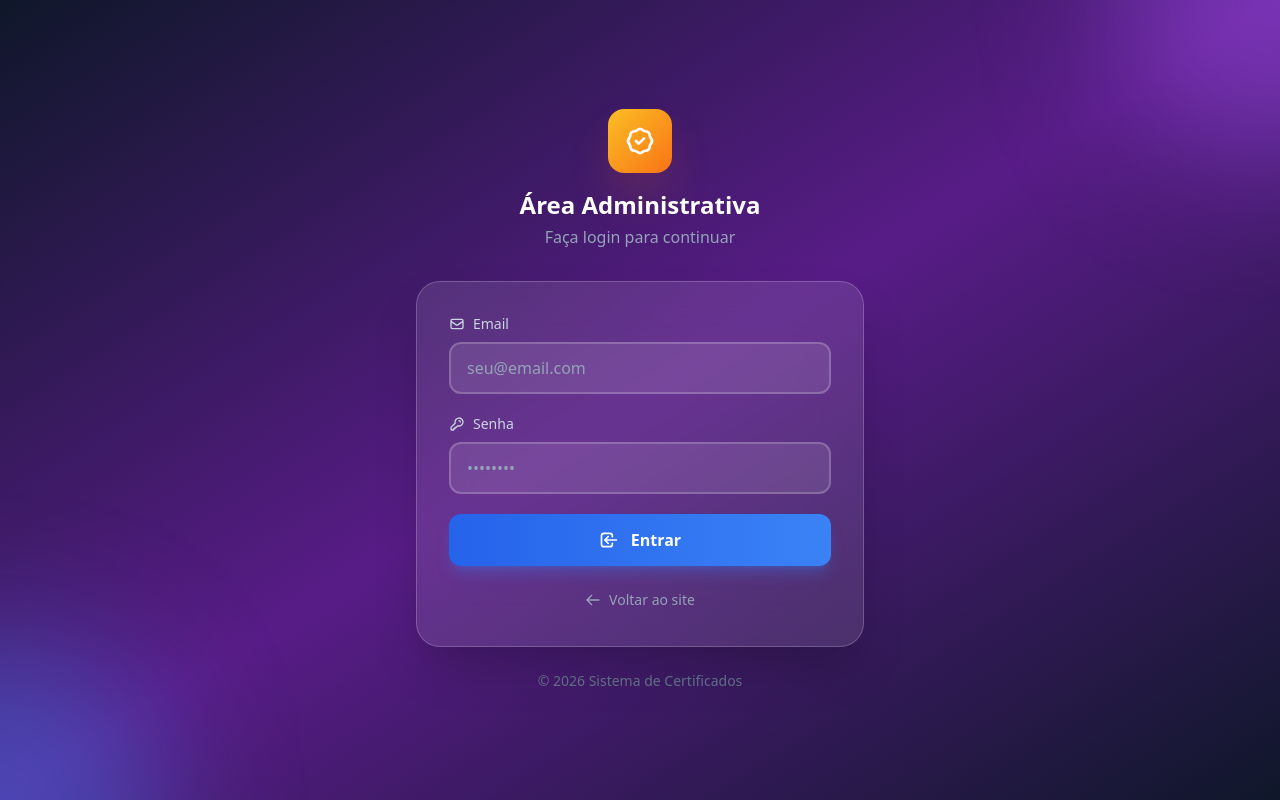
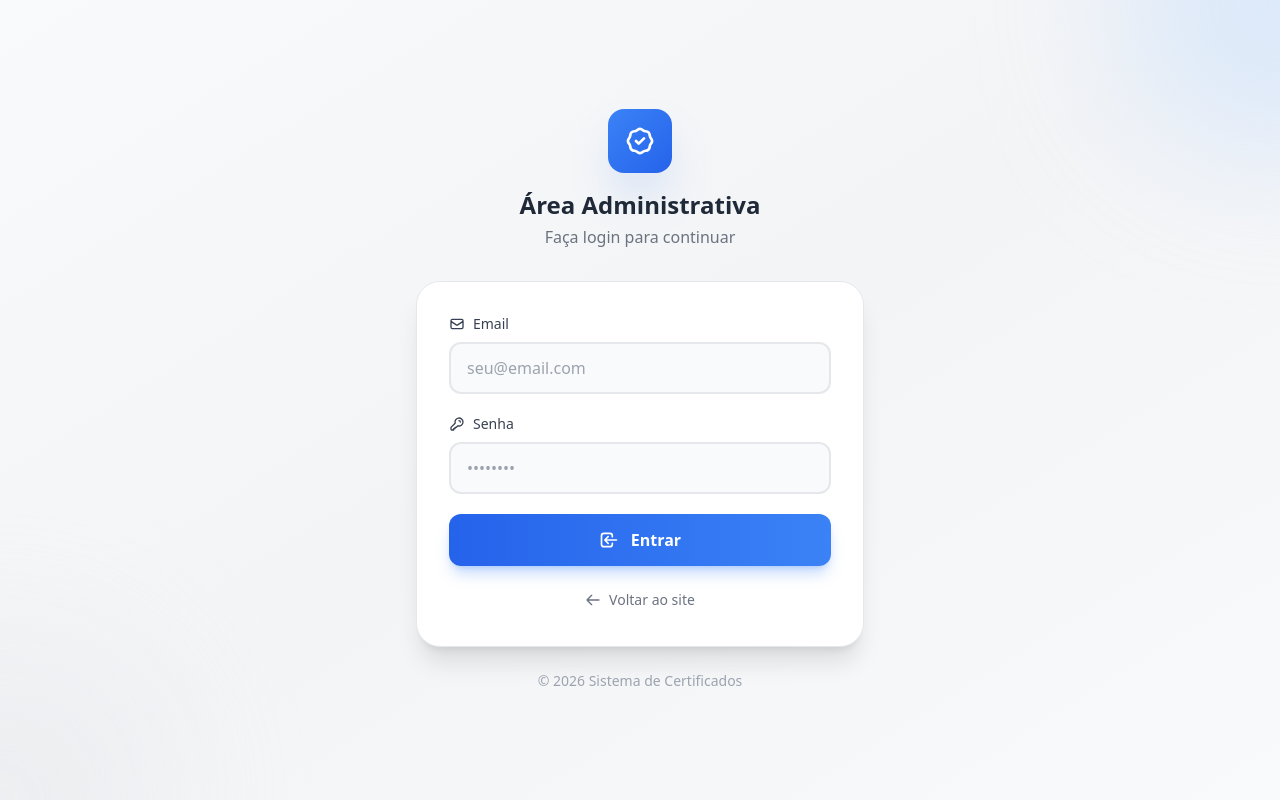
Before and after one commit to adeniltondev/SITECERTIFICADO, a PHP site: page /admin/login.php in a window 1280 px wide. Run offline with PHP 8.4, Linux system fonts and the light colour scheme; some libraries are stand-ins or nearby versions.

Commit message:
Update login.php

```diff
--- a/admin/login.php
+++ b/admin/login.php
@@ -55,39 +55,39 @@ if ($_SERVER['REQUEST_METHOD'] === 'POST') {
         }
     </script>
 </head>
-<body class="min-h-screen bg-gradient-to-br from-slate-900 via-purple-900 to-slate-900 flex items-center justify-center p-4">
+<body class="min-h-screen bg-gradient-to-br from-gray-50 via-gray-100 to-gray-50 flex items-center justify-center p-4">
     <!-- Background Effects -->
     <div class="fixed inset-0 overflow-hidden pointer-events-none">
-        <div class="absolute -top-40 -right-40 w-80 h-80 bg-purple-500 rounded-full mix-blend-multiply filter blur-3xl opacity-20 animate-pulse"></div>
-        <div class="absolute -bottom-40 -left-40 w-80 h-80 bg-blue-500 rounded-full mix-blend-multiply filter blur-3xl opacity-20 animate-pulse"></div>
+        <div class="absolute -top-40 -right-40 w-80 h-80 bg-primary-200 rounded-full mix-blend-multiply filter blur-3xl opacity-30 animate-pulse"></div>
+        <div class="absolute -bottom-40 -left-40 w-80 h-80 bg-gray-200 rounded-full mix-blend-multiply filter blur-3xl opacity-30 animate-pulse"></div>
     </div>
 
     <div class="relative z-10 w-full max-w-md">
         <!-- Logo -->
         <div class="text-center mb-8">
-            <div class="inline-flex items-center justify-center w-16 h-16 bg-gradient-to-br from-amber-400 to-orange-500 rounded-2xl shadow-2xl shadow-orange-500/30 mb-4">
+            <div class="inline-flex items-center justify-center w-16 h-16 bg-gradient-to-br from-primary-500 to-primary-600 rounded-2xl shadow-2xl shadow-primary-500/30 mb-4">
                 <svg xmlns="http://www.w3.org/2000/svg" class="w-8 h-8 text-white" fill="none" viewBox="0 0 24 24" stroke="currentColor" stroke-width="2">
                     <path stroke-linecap="round" stroke-linejoin="round" d="M9 12l2 2 4-4M7.835 4.697a3.42 3.42 0 001.946-.806 3.42 3.42 0 014.438 0 3.42 3.42 0 001.946.806 3.42 3.42 0 013.138 3.138 3.42 3.42 0 00.806 1.946 3.42 3.42 0 010 4.438 3.42 3.42 0 00-.806 1.946 3.42 3.42 0 01-3.138 3.138 3.42 3.42 0 00-1.946.806 3.42 3.42 0 01-4.438 0 3.42 3.42 0 00-1.946-.806 3.42 3.42 0 01-3.138-3.138 3.42 3.42 0 00-.806-1.946 3.42 3.42 0 010-4.438 3.42 3.42 0 00.806-1.946 3.42 3.42 0 013.138-3.138z" />
                 </svg>
             </div>
-            <h1 class="text-2xl font-bold text-white">Área Administrativa</h1>
-            <p class="text-slate-400 mt-1">Faça login para continuar</p>
+            <h1 class="text-2xl font-bold text-gray-800">Área Administrativa</h1>
+            <p class="text-gray-500 mt-1">Faça login para continuar</p>
         </div>
 
         <!-- Login Card -->
-        <div class="bg-white/10 backdrop-blur-xl rounded-3xl p-8 shadow-2xl border border-white/20">
+        <div class="bg-white rounded-3xl p-8 shadow-xl border border-gray-200">
             <?php if ($erro): ?>
-            <div class="mb-6 flex items-center gap-3 p-4 bg-red-500/10 border border-red-500/30 rounded-xl">
-                <svg xmlns="http://www.w3.org/2000/svg" class="w-5 h-5 text-red-400 flex-shrink-0" fill="none" viewBox="0 0 24 24" stroke="currentColor" stroke-width="2">
+            <div class="mb-6 flex items-center gap-3 p-4 bg-red-50 border border-red-200 rounded-xl">
+                <svg xmlns="http://www.w3.org/2000/svg" class="w-5 h-5 text-red-500 flex-shrink-0" fill="none" viewBox="0 0 24 24" stroke="currentColor" stroke-width="2">
                     <path stroke-linecap="round" stroke-linejoin="round" d="M12 8v4m0 4h.01M21 12a9 9 0 11-18 0 9 9 0 0118 0z" />
                 </svg>
-                <span class="text-red-300 text-sm"><?php echo htmlspecialchars($erro); ?></span>
+                <span class="text-red-600 text-sm"><?php echo htmlspecialchars($erro); ?></span>
             </div>
             <?php endif; ?>
 
             <form method="POST" action="" class="space-y-5">
                 <div>
-                    <label for="email" class="flex items-center gap-2 text-slate-300 text-sm font-medium mb-2">
+                    <label for="email" class="flex items-center gap-2 text-gray-700 text-sm font-medium mb-2">
                         <svg xmlns="http://www.w3.org/2000/svg" class="w-4 h-4" fill="none" viewBox="0 0 24 24" stroke="currentColor" stroke-width="2">
                             <path stroke-linecap="round" stroke-linejoin="round" d="M3 8l7.89 5.26a2 2 0 002.22 0L21 8M5 19h14a2 2 0 002-2V7a2 2 0 00-2-2H5a2 2 0 00-2 2v10a2 2 0 002 2z" />
                         </svg>
@@ -100,12 +100,12 @@ if ($_SERVER['REQUEST_METHOD'] === 'POST') {
                         required
                         placeholder="seu@email.com"
                         value="<?php echo htmlspecialchars($_POST['email'] ?? ''); ?>"
-                        class="w-full px-4 py-3 bg-white/10 border-2 border-white/20 rounded-xl text-white placeholder-slate-400 focus:outline-none focus:border-primary-500 transition-all duration-300"
+                        class="w-full px-4 py-3 bg-gray-50 border-2 border-gray-200 rounded-xl text-gray-800 placeholder-gray-400 focus:outline-none focus:border-primary-500 focus:bg-white transition-all duration-300"
                     >
                 </div>
 
                 <div>
-                    <label for="senha" class="flex items-center gap-2 text-slate-300 text-sm font-medium mb-2">
+                    <label for="senha" class="flex items-center gap-2 text-gray-700 text-sm font-medium mb-2">
                         <svg xmlns="http://www.w3.org/2000/svg" class="w-4 h-4" fill="none" viewBox="0 0 24 24" stroke="currentColor" stroke-width="2">
                             <path stroke-linecap="round" stroke-linejoin="round" d="M15 7a2 2 0 012 2m4 0a6 6 0 01-7.743 5.743L11 17H9v2H7v2H4a1 1 0 01-1-1v-2.586a1 1 0 01.293-.707l5.964-5.964A6 6 0 1121 9z" />
                         </svg>
@@ -117,7 +117,7 @@ if ($_SERVER['REQUEST_METHOD'] === 'POST') {
                         id="senha"
                         required
                         placeholder="••••••••"
-                        class="w-full px-4 py-3 bg-white/10 border-2 border-white/20 rounded-xl text-white placeholder-slate-400 focus:outline-none focus:border-primary-500 transition-all duration-300"
+                        class="w-full px-4 py-3 bg-gray-50 border-2 border-gray-200 rounded-xl text-gray-800 placeholder-gray-400 focus:outline-none focus:border-primary-500 focus:bg-white transition-all duration-300"
                     >
                 </div>
 
@@ -130,7 +130,7 @@ if ($_SERVER['REQUEST_METHOD'] === 'POST') {
             </form>
 
             <div class="mt-6 text-center">
-                <a href="../index.php" class="inline-flex items-center gap-2 text-slate-400 hover:text-primary-400 transition-colors text-sm">
+                <a href="../index.php" class="inline-flex items-center gap-2 text-gray-500 hover:text-primary-600 transition-colors text-sm">
                     <svg xmlns="http://www.w3.org/2000/svg" class="w-4 h-4" fill="none" viewBox="0 0 24 24" stroke="currentColor" stroke-width="2">
                         <path stroke-linecap="round" stroke-linejoin="round" d="M10 19l-7-7m0 0l7-7m-7 7h18" />
                     </svg>
@@ -139,7 +139,7 @@ if ($_SERVER['REQUEST_METHOD'] === 'POST') {
             </div>
         </div>
 
-        <p class="text-center text-slate-500 text-sm mt-6">&copy; <?php echo date('Y'); ?> Sistema de Certificados</p>
+        <p class="text-center text-gray-400 text-sm mt-6">&copy; <?php echo date('Y'); ?> Sistema de Certificados</p>
     </div>
 </body>
 </html>
```
